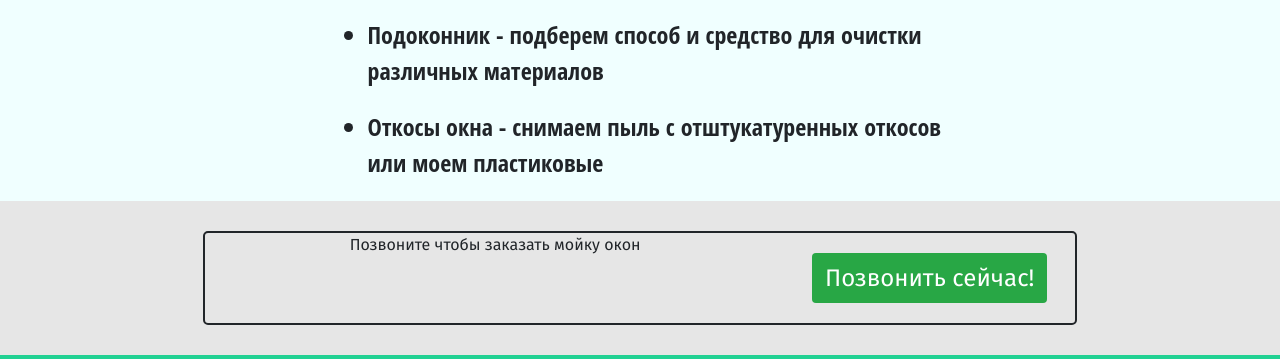
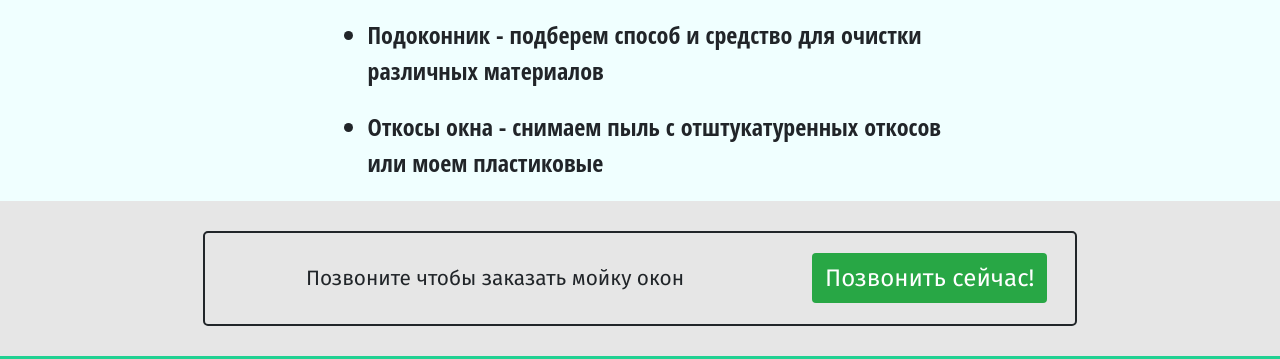
Before and after one commit to svezhoru/svezhoru.github.io, a plain HTML site: page index.html in a window 1280 px wide. Shown: the part 3317-3676 px from the top of the page. Drawn offline with nearby package versions, Linux system fonts and the light colour scheme.

Commit message:
text align

```diff
--- a/index.html
+++ b/index.html
@@ -222,7 +222,7 @@
           <div class="col-12 col-md-8 offset-md-2 end-button-call">
             <div class="row">
               <div class="col-4 col-sm-6 col-md-6 col-lg-8 col-xl-8 justify-content-center">
-              <div class="text-center">
+              <div class="text-center call-text">
                 Позвоните чтобы заказать мойку окон
               </div>
 
--- a/style.css
+++ b/style.css
@@ -46,6 +46,13 @@ P {
 .third-img {
   background-image: url(images/window7.jpg);
   height: 500px;
+}
+
+.call-text{
+  margin-top: 30px;
+  margin-bottom: 30px;
+  font-size: 130%;
+
 }
 
 .line {
```
